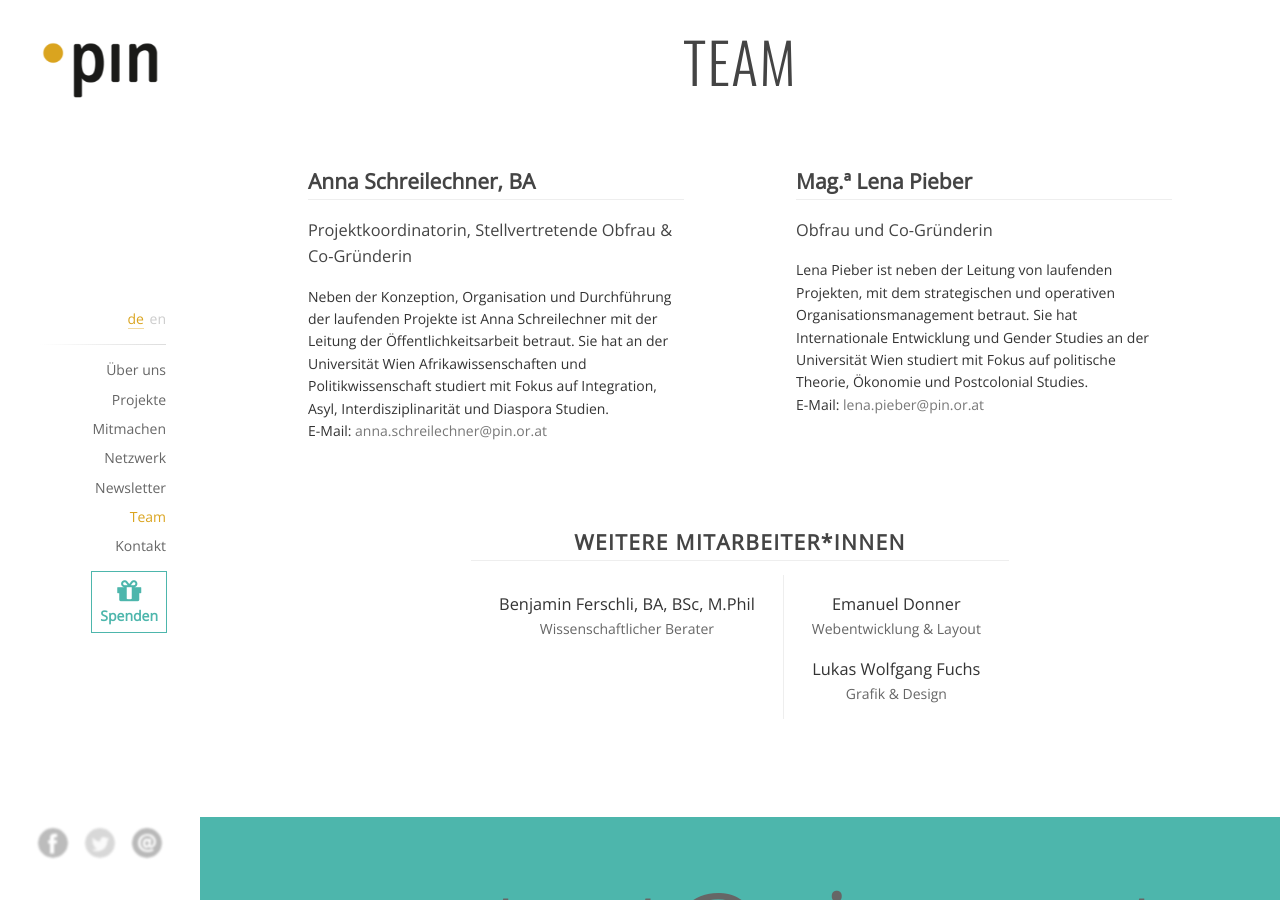
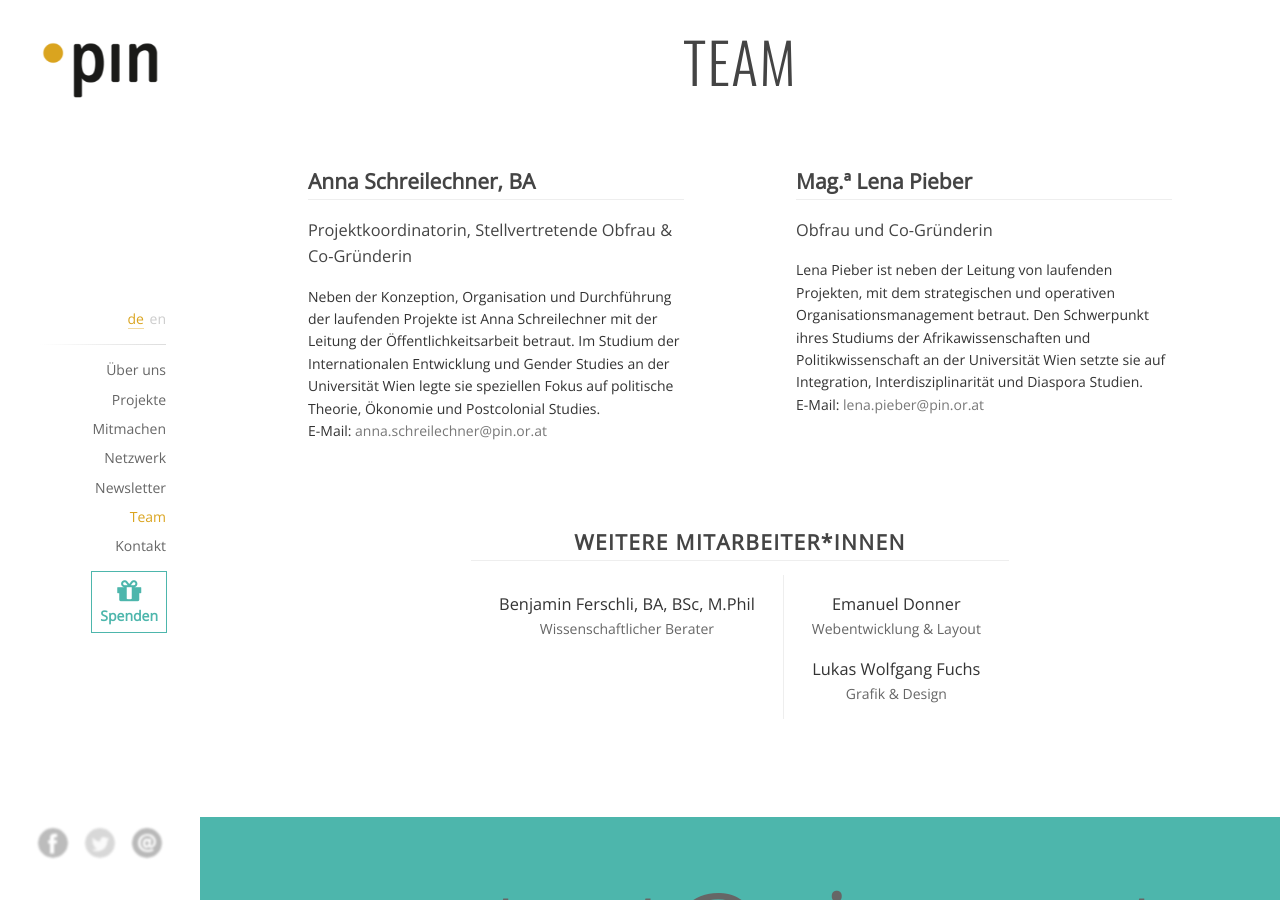
Before and after one commit to pinverein/anna-laura, a Jekyll site: the page built from index.html, in a window 1280 px wide and 900 px high, scrolled down 5060 px. Built offline with Jekyll 4.4.1, drawn with Linux system fonts in a browser that asks for light colours.

Commit message:
Small changes in the description.

```diff
--- a/pages/de/content_team.html
+++ b/pages/de/content_team.html
@@ -12,7 +12,7 @@ language: de
       <h2>Anna Schreilechner, BA</h2>
       <h3>Projektkoordinatorin, Stellvertretende Obfrau & Co-Gründerin</h3>
 
-      <p>Neben der Konzeption, Organisation und Durchführung der laufenden Projekte ist Anna Schreilechner mit der Leitung der Öffentlichkeitsarbeit betraut. Sie hat an der Universität Wien Afrikawissenschaften und Politikwissenschaft studiert mit Fokus auf Integration, Asyl, Interdisziplinarität und Diaspora Studien.
+      <p>Neben der Konzeption, Organisation und Durchführung der laufenden Projekte ist Anna Schreilechner mit der Leitung der Öffentlichkeitsarbeit betraut. Im Studium der Internationalen Entwicklung und Gender Studies an der Universität Wien legte sie speziellen Fokus auf politische Theorie, Ökonomie und Postcolonial Studies.
         <br>
           E-Mail: <a href='mailto:anna.schreilechner@pin.or.at'>anna.schreilechner@pin.or.at</a>
       </p>
@@ -23,7 +23,7 @@ language: de
       <h2>Mag.&#170; Lena Pieber</h2>
       <h3>Obfrau und Co-Gründerin</h3>
 
-      <p>Lena Pieber ist neben der Leitung von laufenden Projekten, mit dem strategischen und operativen Organisationsmanagement betraut. Sie hat Internationale Entwicklung und Gender Studies an der Universität Wien studiert mit Fokus auf politische Theorie, Ökonomie und Postcolonial Studies.
+      <p>Lena Pieber ist neben der Leitung von laufenden Projekten, mit dem strategischen und operativen Organisationsmanagement betraut. Den Schwerpunkt ihres Studiums der Afrikawissenschaften und Politikwissenschaft an der Universität Wien setzte sie auf Integration, Interdisziplinarität und Diaspora Studien.
         <br>
           E-Mail: <a href='mailto:lena.pieber@pin.or.at'>lena.pieber@pin.or.at</a>
       </p>
```
